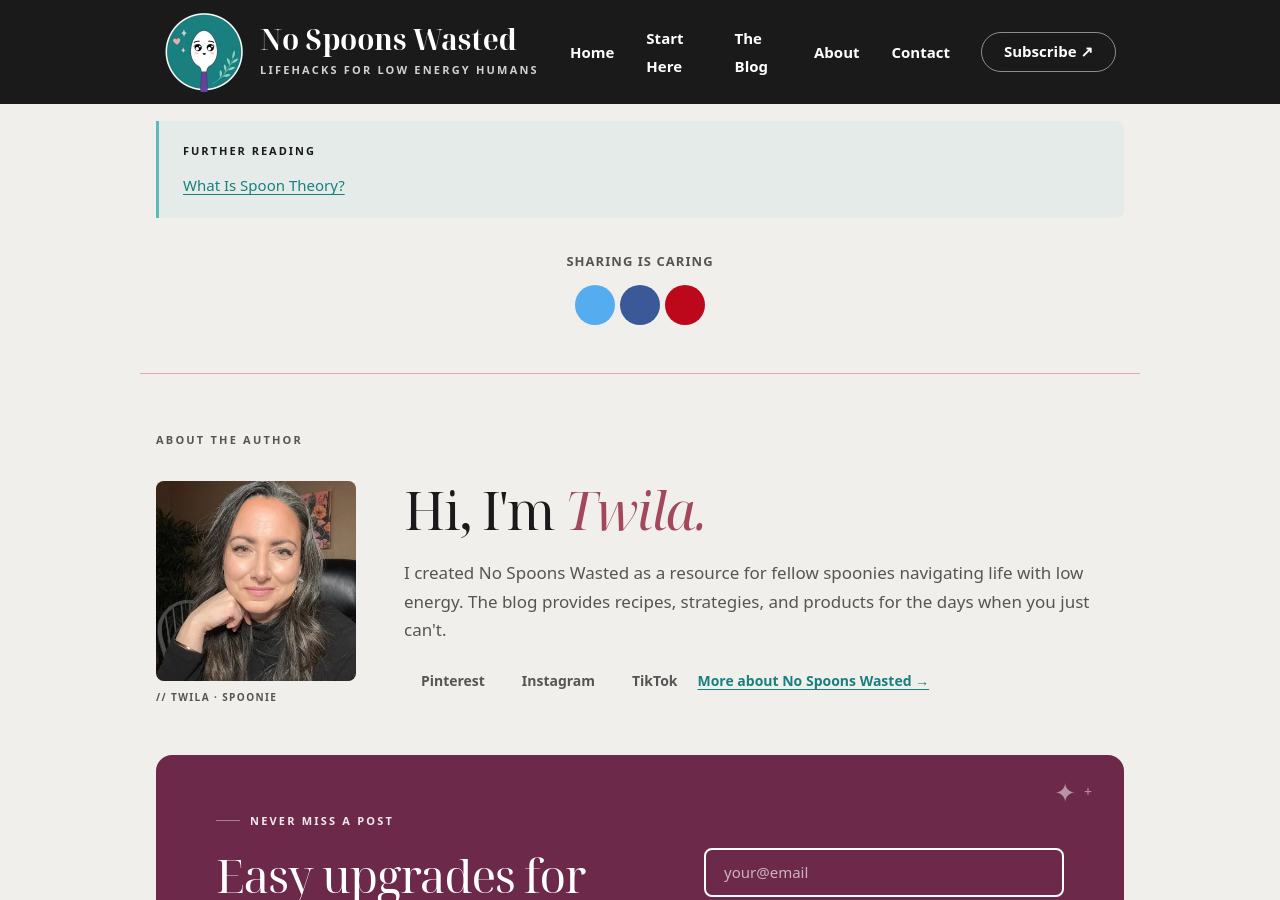
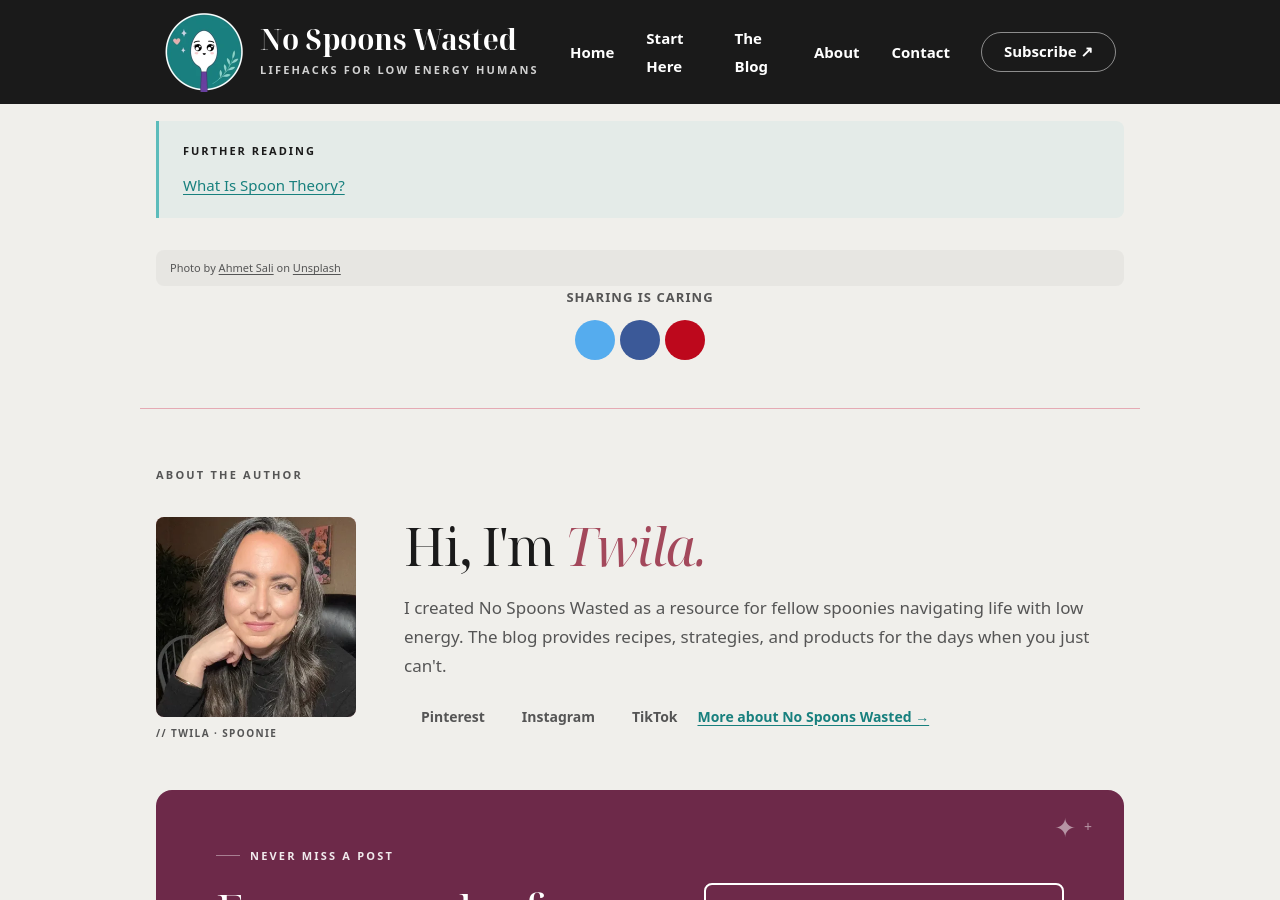
Before and after one commit to camp5456/nospoonswasted, a Jekyll site: the page built from _pages/who-is-a-spoonie.md, in a window 1280 px wide and 900 px high, scrolled down 3411 px. Built offline with Jekyll 4.4.1, drawn with Linux system fonts in a browser that asks for light colours; comment, search, counter and statistics services are not loaded; some of the changed lines change nothing that is shown.

Commit message:
fixing broken image on who is a spoonie page

```diff
--- a/_pages/who-is-a-spoonie.md
+++ b/_pages/who-is-a-spoonie.md
@@ -4,8 +4,8 @@
 description: "A spoonie is a person living with chronic illness that limits their daily energy. The term is a self-identifier and used as shorthand for a shared experience. The word grew out of spoon theory and the community built around it."
 date: 2026-05-19
 author: Twila
-image: /images/what-is-a-spoonie.webp
-image_alt: "TODO: descriptive alt text for the spoonie page header image"
+image: /images/who-is-a-spoonie.webp
+image_alt: "a spoon with a happy face cut out of it in a diner"
 tags: []
 faq:
   - q: "What is a spoonie?"
@@ -87,3 +87,6 @@
 
 > - [What Is Spoon Theory?](/what-is-spoon-theory)
 {: .callout-resources}
+
+> Photo by <a href="https://unsplash.com/@ahmetsali?utm_source=unsplash&utm_medium=referral&utm_content=creditCopyText">Ahmet Sali</a> on <a href="https://unsplash.com/photos/person-holding-silver-spoon-with-light-BIjIJ_ywTDk?utm_source=unsplash&utm_medium=referral&utm_content=creditCopyText">Unsplash</a>
+{: .photo-credit}
```
